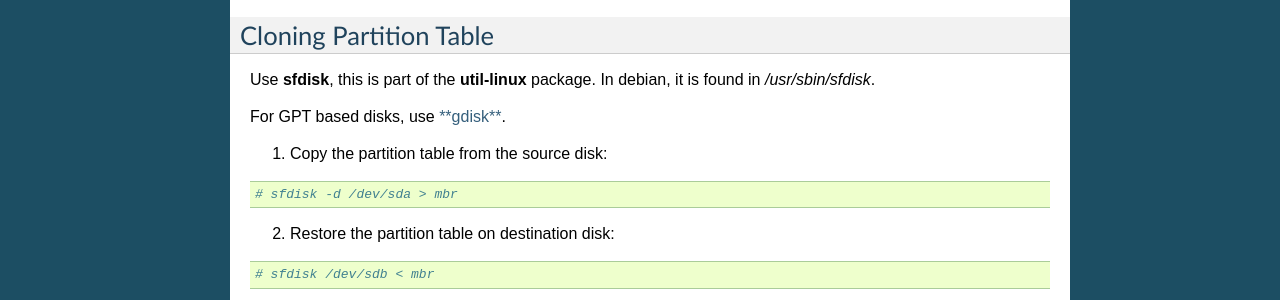
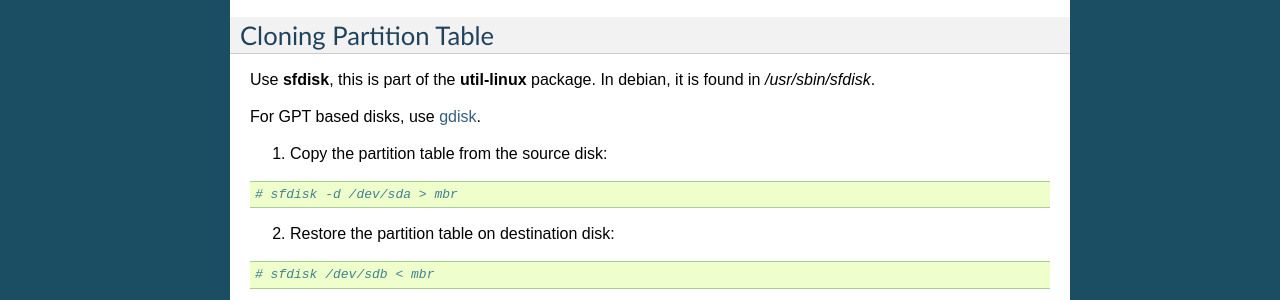
Before and after one commit to amituttam/notes, a Sphinx documentation site: the page built from docs/forensics/cheatsheet.rst, in a window 1280 px wide. Shown: the part 948-1248 px from the top of the page. Built offline with Sphinx 7.4.7, drawn with Linux system fonts in a browser that asks for light colours.

```diff
--- a/docs/forensics/cheatsheet.rst
+++ b/docs/forensics/cheatsheet.rst
@@ -67,7 +67,7 @@ Cloning Partition Table
 Use **sfdisk**, this is part of the **util-linux** package. In debian, it is
 found in */usr/sbin/sfdisk*.
 
-For GPT based disks, use `**gdisk** <http://unix.stackexchange.com/a/60393>`_.
+For GPT based disks, use `gdisk <http://unix.stackexchange.com/a/60393>`_.
 
 1. Copy the partition table from the source disk:
 
```
